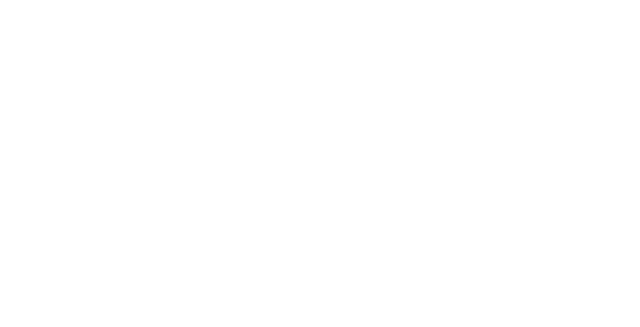
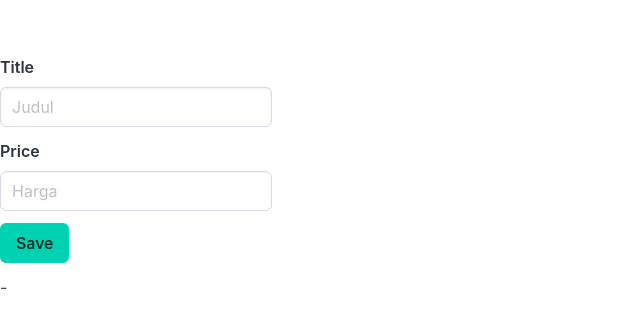
Before and after one commit to daffaabp/react-js-for-beginner, a React (Vite) app: page /add in a window 1280 px wide. Before the commit this address had no page. Shown: the part 223-550 px from the top of the page, without its empty margins (0-640 px from the left). Built offline with nearby package versions, Linux system fonts and the light colour scheme; data requests are answered from the project's data file.

Commit message:
8_postData

```diff
--- a/db.json
+++ b/db.json
@@ -1,9 +1,34 @@
 {
-   "products":[
-      {"id": 1, "title": "Product 1", "price": 899},
-      {"id": 2, "title": "Product 2", "price": 564},
-      {"id": 3, "title": "Product 3", "price": 345},
-      {"id": 4, "title": "Product 4", "price": 122},
-      {"id": 5, "title": "Product 5", "price": 108}
-   ]
+  "products": [
+    {
+      "id": "1",
+      "title": "Product 1",
+      "price": 899
+    },
+    {
+      "id": "2",
+      "title": "Product 2",
+      "price": 564
+    },
+    {
+      "id": "3",
+      "title": "Product 3",
+      "price": 345
+    },
+    {
+      "id": "4",
+      "title": "Product 4",
+      "price": 122
+    },
+    {
+      "id": "5",
+      "title": "Product 5",
+      "price": 108
+    },
+    {
+      "id": 6,
+      "title": "Buku",
+      "price": "2000"
+    }
+  ]
 }
--- a/src/App.jsx
+++ b/src/App.jsx
@@ -1,7 +1,6 @@
 import { BrowserRouter as Router, Routes, Route } from "react-router-dom";
-import About from "./components/About";
-import Contact from "./components/Contact";
 import ProductList from "./components/ProductList";
+import AddProduct from "./components/AddProduct";
 
 function App() {
   return (
@@ -9,8 +8,7 @@ function App() {
       <Router>
         <Routes>
           <Route exact path="/" element={<ProductList />} />
-          <Route path="/about" element={<About />} />
-          <Route path="/contact" element={<Contact />} />
+          <Route path="/add" element={<AddProduct />} />
         </Routes>
       </Router>
     </div>
--- /dev/null
+++ b/src/components/AddProduct.jsx
@@ -0,0 +1,87 @@
+import { useState, useEffect } from "react";
+import { useNavigate } from "react-router-dom";
+const AddProduct = () => {
+   const [title, setTitle] = useState('');
+   const [price, setPrice] = useState('');
+   const [lastId, setLastId] = useState(null); // Mengubah nilai default menjadi null
+   const [errors, setErrors] = useState({});
+   const navigate = useNavigate();
+
+   useEffect(() => {
+      const fetchLastId = async () => {
+         const response = await fetch('http://localhost:3000/products');
+         const products = await response.json();
+         const lastProduct = products[products.length - 1];
+         setLastId(lastProduct ? parseInt(lastProduct.id) : null); // Mengubah nilai default menjadi null jika tidak ada produk
+      };
+      fetchLastId();
+   }, []);
+
+   const validate = () => {
+      let tempErrors = {};
+      if (title.length < 5) {
+         tempErrors.title = "Judul harus memiliki panjang minimal 5 karakter";
+      }
+      if (title.length > 10) {
+         tempErrors.title = "Judul tidak boleh lebih dari 10 karakter";
+      }
+      if (!(/^\d+$/.test(price))) {
+         tempErrors.price = "Harga harus berupa angka";
+      }
+      setErrors(tempErrors);
+      return Object.keys(tempErrors).length === 0;
+   }
+
+   const handlePriceChange = (e) => {
+      const value = e.target.value;
+      if (value === '' || /^\d+$/.test(value)) {
+         setPrice(value);
+      }
+   }
+
+   const saveProduct = async (e) => {
+      e.preventDefault();
+      if (!validate()) return;
+      const id = lastId !== null ? lastId + 1 : 1; // Jika lastId null, berarti belum ada produk, sehingga id dimulai dari 1
+      const product = { id, title, price };
+      await fetch('http://localhost:3000/products', {
+         method: 'POST',
+         body: JSON.stringify(product),
+         headers: {
+            'Content-Type': 'application/json'
+         }
+      });
+      navigate("/");
+   }
+
+  return (
+    <div>
+      <form onSubmit={saveProduct}>
+        <div className="field">
+          <label className="label">Title</label>
+          <div className="control">
+            <input className="input" value={title} onChange={(e) => setTitle(e.target.value)} type="text" placeholder="Judul" />
+            {errors.title && <p className="help is-danger">{errors.title}</p>}
+          </div>
+        </div>
+
+        <div className="field">
+          <label className="label">Price</label>
+          <div className="control">
+            <input className="input" value={price} onChange={handlePriceChange} type="text" placeholder="Harga" />
+            {errors.price && <p className="help is-danger">{errors.price}</p>}
+          </div>
+        </div>
+
+        <div className="field">
+          <div className="control">
+            <button className="button is-primary">Save</button>
+          </div>
+        </div>
+        <p>{title} - {price}</p>
+      </form>
+    </div>
+  );
+};
+
+export default AddProduct;
```
